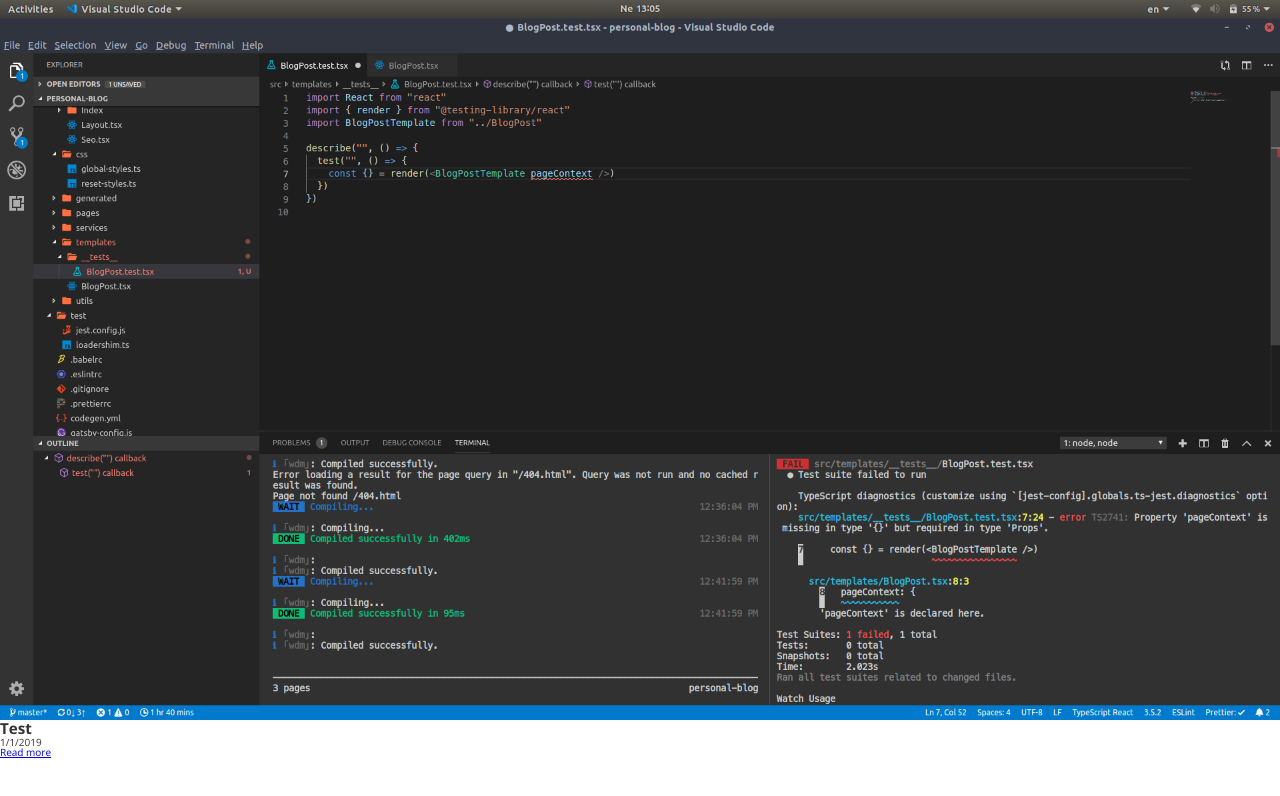
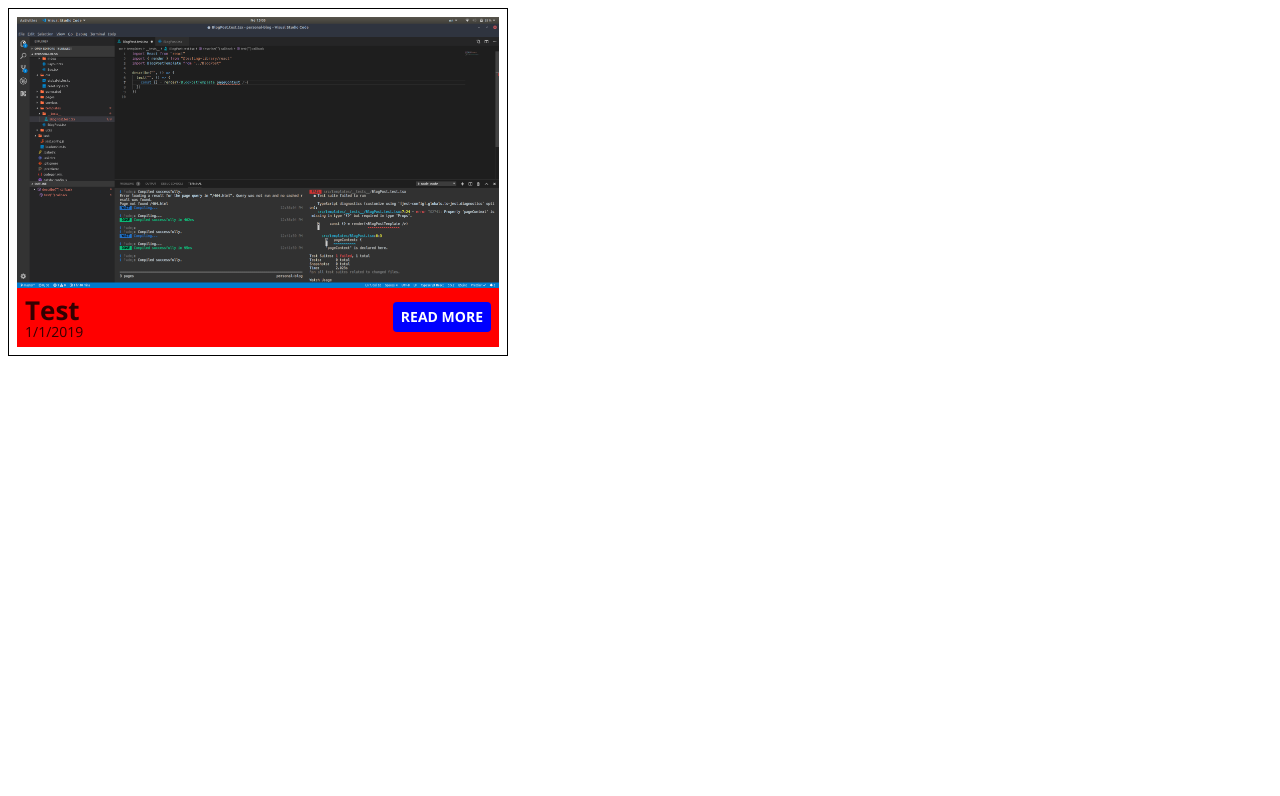
Before and after one commit to susickypavel/personal-blog, a Gatsby site: page / in a window 1280 px wide. Built offline with nearby package versions, Linux system fonts and the light colour scheme; Gatsby itself is replaced by a stand-in of ours; some packages are replaced by stand-ins of ours.

Commit message:
style: 💄 add basic markup for blogpost preview

```diff
--- a/src/components/Index/BlogPostPreview.tsx
+++ b/src/components/Index/BlogPostPreview.tsx
@@ -1,10 +1,19 @@
 import React from "react"
 import { Link } from "gatsby"
-import Img, { FluidObject } from "gatsby-image"
+import { FluidObject } from "gatsby-image"
 
 import { MarkdownRemark, ImageSharpFluid } from "@generated/graphql.d"
 import { formatDate } from "@utils/index"
 import { createPostPath } from "@utils/index"
+import {
+  BlogPostPreviewThumbnail,
+  BlogPostPreviewHolder,
+  BlogPostPreviewHeadline,
+  BlogPostPreviewDate,
+  BlogPostPreviewReadMoreButton,
+  BlogPostPreviewBody,
+  BlogPostPreviewBodyText
+} from "./__styles__"
 
 interface Props {
   post: MarkdownRemark
@@ -19,12 +28,16 @@
   thumbnail
 }) => {
   return (
-    <div>
-      <Img fluid={thumbnail as FluidObject} />
-      <h2>{title}</h2>
-      <p>{formatDate(uploadDate)}</p>
-      <Link to={createPostPath(slug)}>Read more</Link>
-    </div>
+    <BlogPostPreviewHolder>
+      <BlogPostPreviewThumbnail fluid={thumbnail as FluidObject} />
+      <BlogPostPreviewBody>
+        <BlogPostPreviewBodyText>
+          <BlogPostPreviewHeadline>{title}</BlogPostPreviewHeadline>
+          <BlogPostPreviewDate>{formatDate(uploadDate)}</BlogPostPreviewDate>
+        </BlogPostPreviewBodyText>
+        <BlogPostPreviewReadMoreButton to={createPostPath(slug)}>Read more</BlogPostPreviewReadMoreButton>
+      </BlogPostPreviewBody>
+    </BlogPostPreviewHolder>
   )
 }
 
--- /dev/null
+++ b/src/components/Index/__styles__.ts
@@ -0,0 +1,44 @@
+import styled from "@emotion/styled"
+
+import Img from "gatsby-image"
+import { Link } from "gatsby"
+
+export const BlogPostPreviewHolder = styled.div`
+  max-width: 500px;
+  padding: 8px;
+  margin: 8px;
+  border: 1px solid black;
+`
+
+export const BlogPostPreviewBody = styled.div`
+  background: red;
+  padding: 8px;
+
+  display: flex;
+  align-items: center;
+`
+
+export const BlogPostPreviewBodyText = styled.div`
+  flex-grow: 1;
+`
+
+export const BlogPostPreviewHeadline = styled.h2`
+  font-size: 2.6rem;
+`
+export const BlogPostPreviewDate = styled.p`
+  font-size: 1.4rem;
+`
+export const BlogPostPreviewReadMoreButton = styled(Link)`
+  font-size: 1.4rem;
+  background: blue;
+  padding: 8px;
+
+  text-decoration: none;
+  text-transform: uppercase;
+  font-weight: 700;
+  color: white;
+
+  border-radius: 4px;
+`
+
+export const BlogPostPreviewThumbnail = styled(Img)``
```
